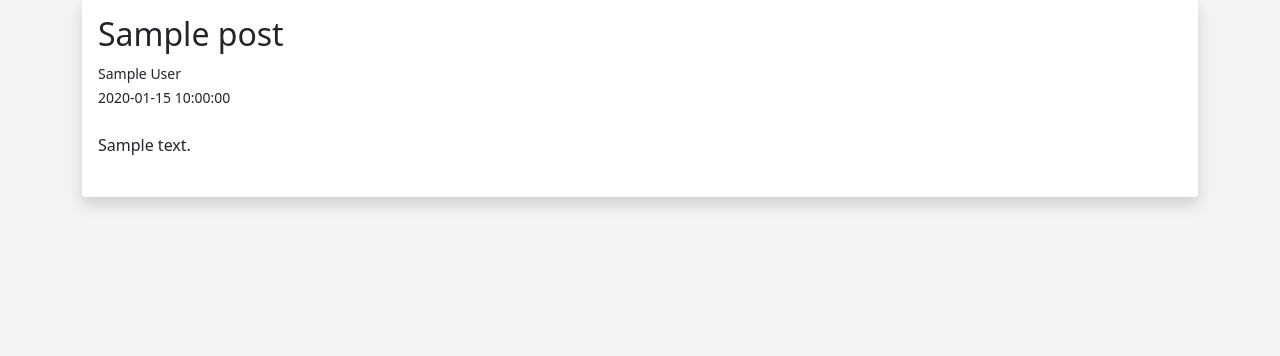
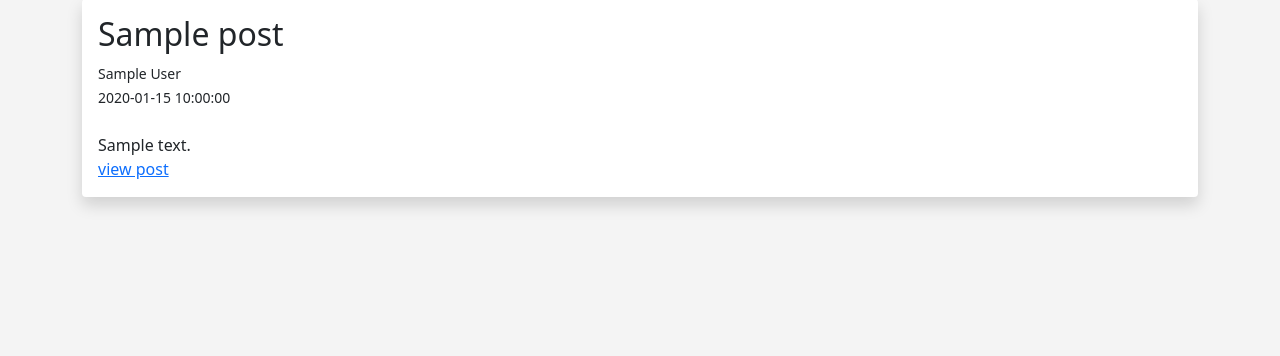
Before and after one commit to cmannnn/hand_stitched_cranes, a Flask app: page /posts in a window 1280 px wide. Shown: the part 185-541 px from the top of the page. Run offline with Flask 2, Linux system fonts and the light colour scheme; tables that the repository leaves empty hold one stand-in row (values such as "Sample post").

Commit message:
post.html

```diff
--- a/templates/posts.html
+++ b/templates/posts.html
@@ -18,9 +18,12 @@
 <div class="shadow p-3 mb-5 bg-body rounded">
 	<h2>{{ post.title }}</h2>
 	<small>{{ post.author }}<br/>
-	{{ post.date_posted }}</small> <br/><br/>
+	{{ post.date_posted }}</small> <br/>
+	<br/>
 
-	{{ post.content }}<br/><br/>
+	{{ post.content }}
+	<br/>
+	<a href="{{ url_for('post', id=post.id) }}">view post
 </div>
 <br/>
 
```
